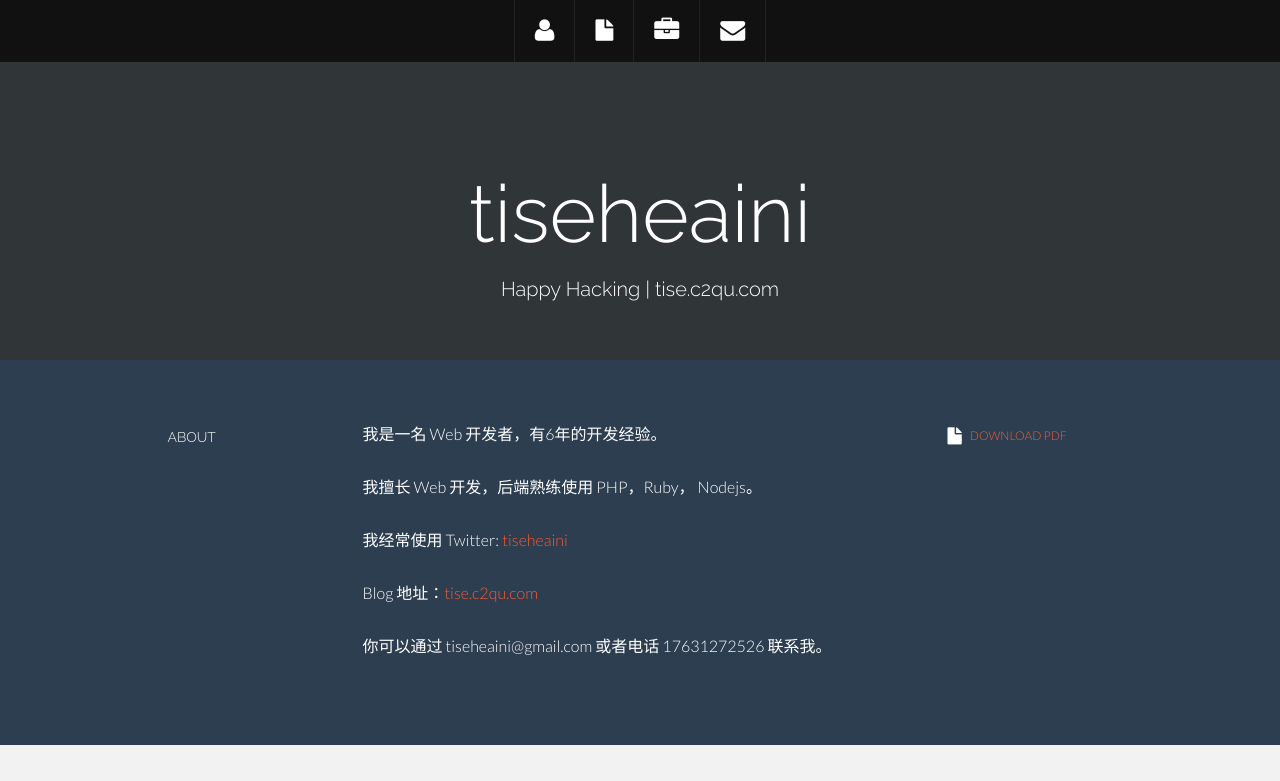
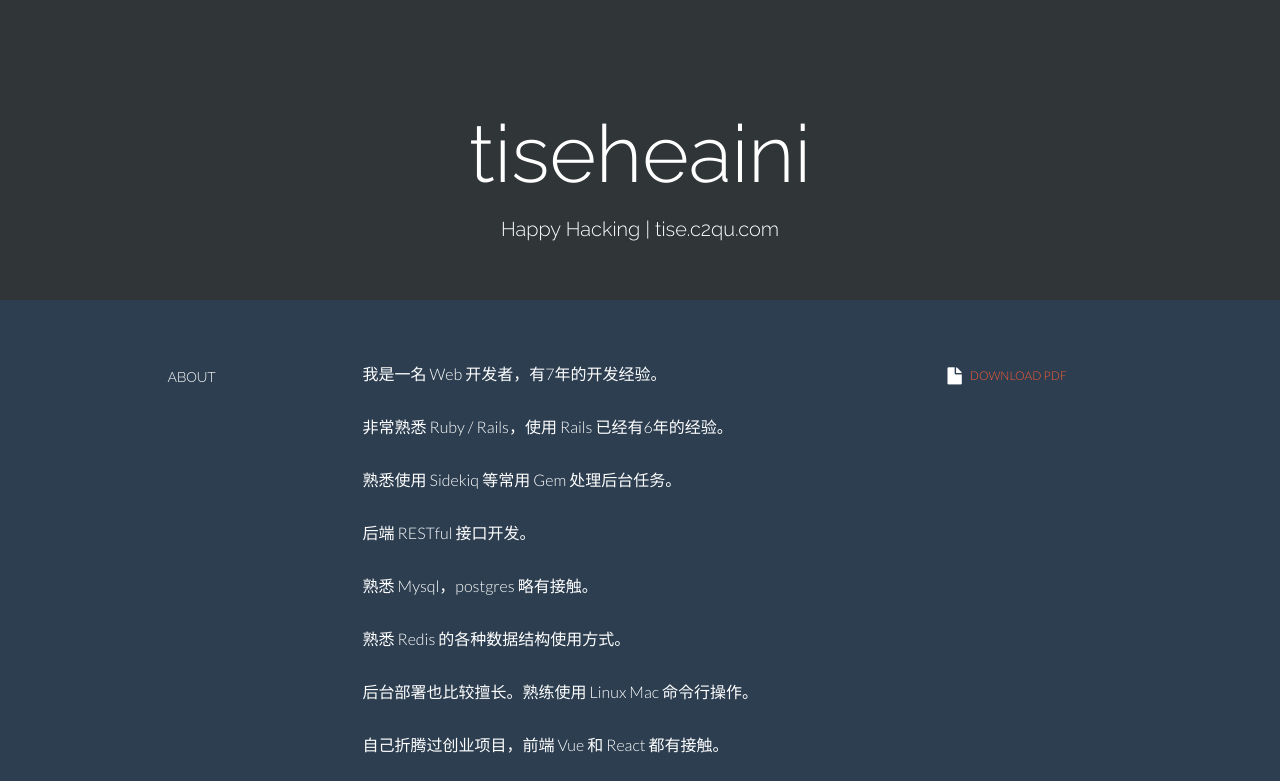
Before and after one commit to tiseheaini/resume, a plain HTML site: page index.html in a window 1280 px wide. Shown: the top 781 px of the page. Drawn offline with Linux system fonts and the light colour scheme.

Commit message:
更新简介和pdf

```diff
--- a/assets/css/main.css
+++ b/assets/css/main.css
@@ -155,7 +155,7 @@ a:after {
 #headerwrap {
 	/*background: url(../img/header-bg.jpg) no-repeat center top;*/
   background-color: #303538;
-	margin-top: 60px;
+	/* margin-top: 60px; */
 	padding-top:90px;
 	text-align:center;
 	background-attachment: relative;
--- a/index.html
+++ b/index.html
@@ -33,7 +33,7 @@
 
   <body data-spy="scroll" data-offset="0" data-target="#nav">
 
-	<div id="section-topbar">
+	<div id="section-topbar" style="display: none;">
 		<div id="topbar-inner">
 			<div class="container">
 				<div class="row">
@@ -75,15 +75,19 @@
 					<h5>ABOUT</h5>
 				</div>
 				<div class="col-lg-6">
-          <p>我是一名 Web 开发者，有6年的开发经验。</p>
-          <p>我擅长 Web 开发，后端熟练使用 PHP，Ruby， Nodejs。</p>
-          <p>我经常使用 Twitter: <a href="http://twitter.com/tiseheaini" target="_blank">tiseheaini</a>
-          <p>Blog 地址：<a href="http://tise.c2qu.com/" target="_blank">tise.c2qu.com</a></p>
+          <p>我是一名 Web 开发者，有7年的开发经验。</p>
+          <p>非常熟悉 Ruby / Rails，使用 Rails 已经有6年的经验。</p>
+          <p>熟悉使用 Sidekiq 等常用 Gem 处理后台任务。</p>
+          <p>后端 RESTful 接口开发。</p>
+          <p>熟悉 Mysql，postgres 略有接触。</p>
+          <p>熟悉 Redis 的各种数据结构使用方式。</p>
+          <p>后台部署也比较擅长。熟练使用 Linux Mac 命令行操作。</p>
+          <p>自己折腾过创业项目，前端 Vue 和 React 都有接触。</p>
           <p>你可以通过 tiseheaini@gmail.com 或者电话 17631272526 联系我。</p>
 				</div>
 				<div class="col-lg-3">
 					<p>
-						<a href="assets/pdf/tise.c2qu.com.resume.pdf" download="tise.c2qu.com.resume.pdf"><i class="icon-file"></i><sm>DOWNLOAD PDF</sm></a>
+						<a href="assets/pdf/tise.c2qu.com.resume1124.pdf" download="tise.c2qu.com.resume.pdf"><i class="icon-file"></i><sm>DOWNLOAD PDF</sm></a>
 					</p>
 				</div>
 
```
Also changed, not shown: 2 other files.
